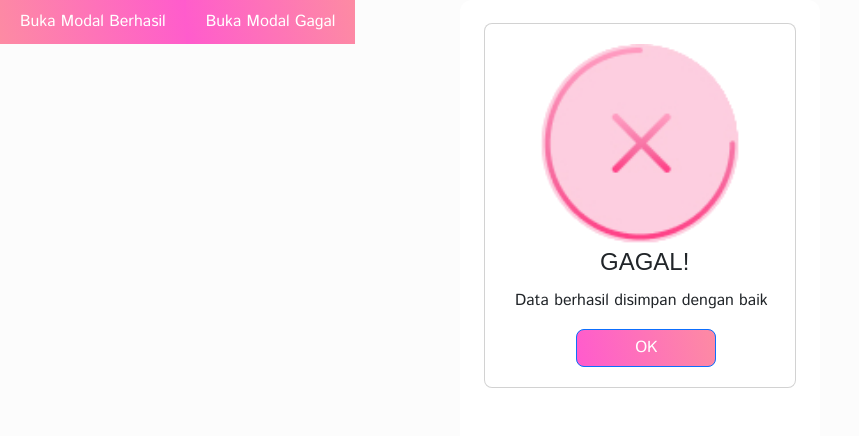
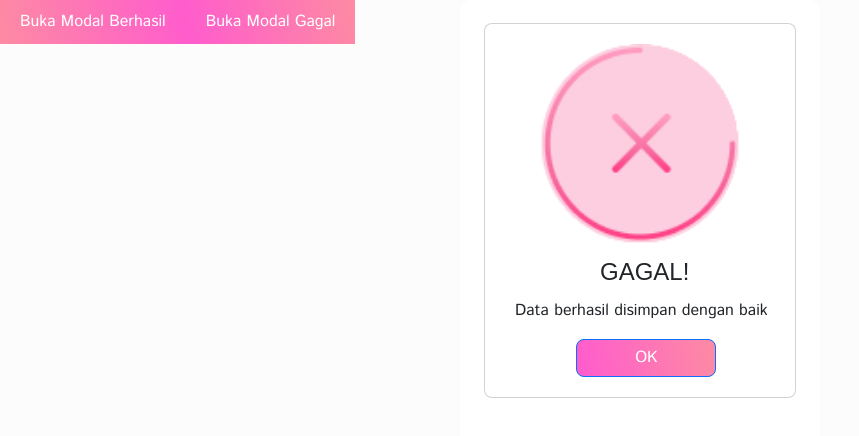
Before and after one commit to Capstone-Tim-14/woman-center-fe, a React (Vite) app in the folder women-center/: page / in a window 1280 px wide. Both pictures are taken after a click on the button "Buka Modal Gagal". Shown: the top 436 px of the page, without its empty margins (0-859 px from the left). Built offline with nearby package versions, Linux system fonts and the light colour scheme.

Commit message:
awoksoksoskoskosk

```diff
--- a/women-center/src/component/Modal/FailedModal.jsx
+++ b/women-center/src/component/Modal/FailedModal.jsx
@@ -29,7 +29,7 @@ const FailedModal = ({ isOpen, onClose }) => {
     <div className="modal" style={modalStyle}>
       <div className="modal-content d-flex flex-column gap-1">
         <img src="src/assets/gambar/ceklis.png" alt="Ceklis" style={imageStyle} />
-        <h5 style={{ ...centerText, fontSize: '24px', marginLeft:'95px' }}>GAGAL!</h5>
+        <h5 style={{ ...centerText, fontSize: '24px', marginLeft:'95px', marginTop:'10px' }}>GAGAL!</h5>
         <div className='d-flex flex-column align-items-center'>
           <p style={{ textAlign: 'center', marginLeft:'10px' }}>Data berhasil disimpan dengan baik</p>
           <button onClick={onClose} id='closeSucces' className='rounded-3 btn btn-primary' style={{width:'140px', marginLeft:'20px'}}>OK</button>
--- a/women-center/src/component/Modal/ModalSucces.jsx
+++ b/women-center/src/component/Modal/ModalSucces.jsx
@@ -27,7 +27,7 @@ const ModalSucces = ({ isOpen, onClose }) => {
     <div className="modal" style={modalStyle}>
       <div className="modal-content d-flex flex-column gap-1">
         <img src="src/assets/gambar/x.png" alt="Ceklis" style={imageStyle} />
-        <h5 style={{ ...centerText, fontSize: '24px', marginLeft:'80px' }}>BERHASIL!</h5>
+        <h5 style={{ ...centerText, fontSize: '24px', marginLeft:'80px', marginTop:'10px' }}>BERHASIL!</h5>
         <div className='d-flex flex-column align-items-center'>
           <p style={{ textAlign: 'center', marginLeft:'10px' }}>Data berhasil disimpan dengan baik</p>
           <button onClick={onClose} id='closeSucces' className='rounded-3 btn btn-primary' style={{width:'140px', marginLeft:'20px'}}>OK</button>
```
